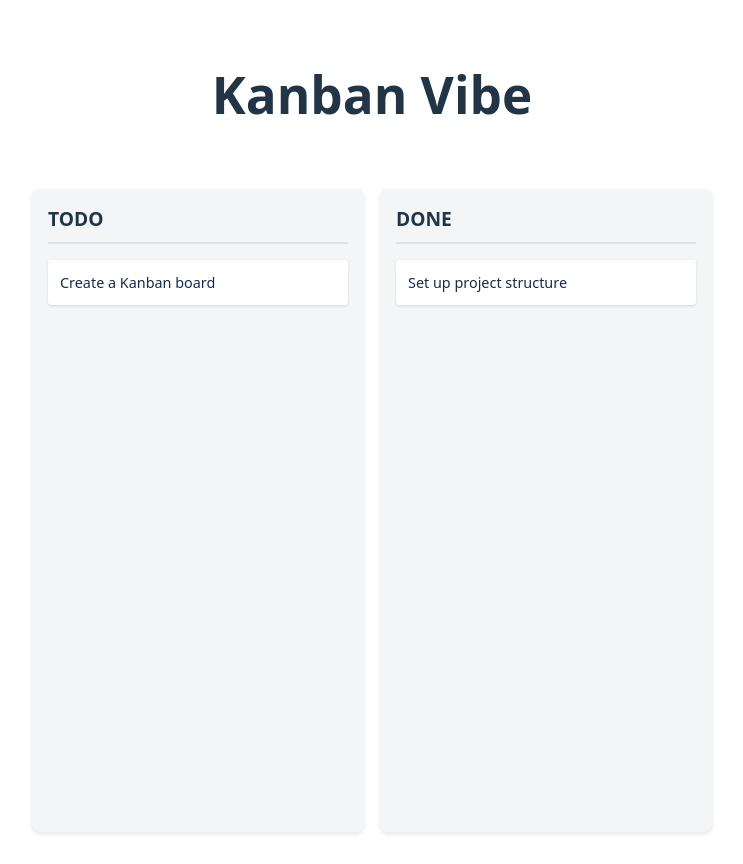
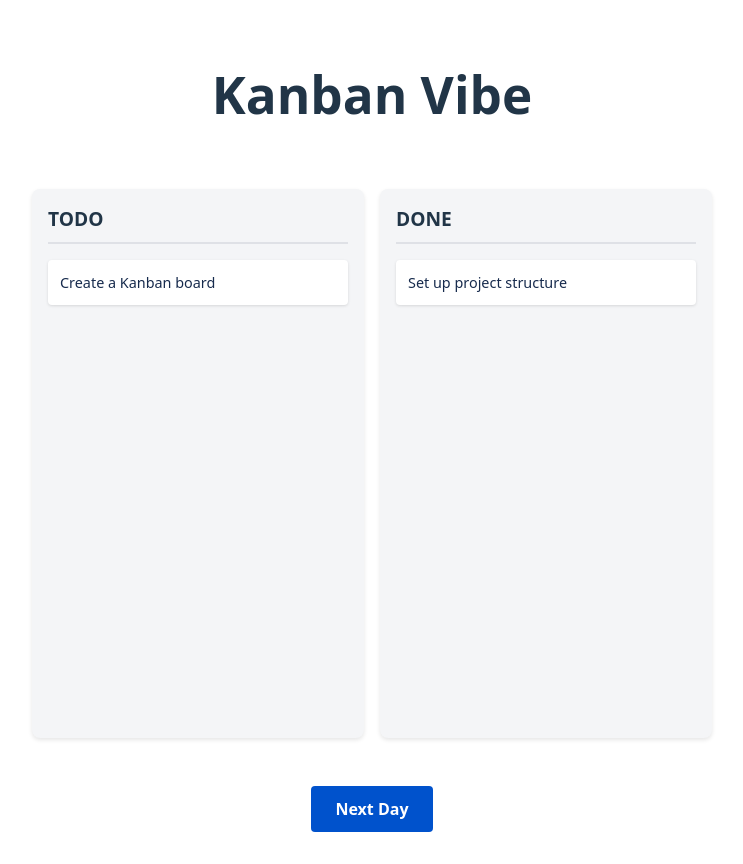
Before and after one commit to npelloux/kanban-vibe, a React (Vite) app: page / in a window 1280 px wide. Shown: the whole page, without its empty margins (268-1011 px from the left). Built offline with nearby package versions, Linux system fonts and the light colour scheme.

Commit message:
feat: add Next Day button with stagedone function

```diff
--- a/src/App.css
+++ b/src/App.css
@@ -64,3 +64,26 @@
   font-size: 0.9rem;
   color: #172b4d;
 }
+
+/* Next Day Button styles */
+.next-day-button {
+  background-color: #0052cc;
+  color: white;
+  border: none;
+  border-radius: 4px;
+  padding: 0.75rem 1.5rem;
+  font-size: 1rem;
+  font-weight: 600;
+  cursor: pointer;
+  transition: background-color 0.2s;
+  margin-top: 1rem;
+  align-self: center;
+}
+
+.next-day-button:hover {
+  background-color: #0747a6;
+}
+
+.next-day-button:active {
+  background-color: #003d99;
+}
--- a/src/App.tsx
+++ b/src/App.tsx
@@ -1,21 +1,55 @@
-import React from 'react'
+import React, { useState } from 'react'
 import './App.css'
 import { Column } from './components/Column'
+import { NextDayButton } from './components/NextDayButton'
+
+// Define the Card type
+interface Card {
+  id: string;
+  content: string;
+  stage: string;
+}
+
+// stagedone function to determine if a card should move to the next stage
+const stagedone = (card: Card): boolean => {
+  // For now, all cards in TODO will move to DONE
+  return card.stage === 'TODO';
+}
 
 function App() {
-  const todoCards = [
+  // Initialize cards with their stages
+  const initialCards: Card[] = [
     {
       id: '1',
-      content: 'Create a Kanban board'
+      content: 'Create a Kanban board',
+      stage: 'TODO'
+    },
+    {
+      id: '2',
+      content: 'Set up project structure',
+      stage: 'DONE'
     }
   ];
 
-  const doneCards = [
-    {
-      id: '2',
-      content: 'Set up project structure'
-    }
-  ];
+  // State to track all cards
+  const [cards, setCards] = useState<Card[]>(initialCards);
+
+  // Filter cards by stage
+  const todoCards = cards.filter(card => card.stage === 'TODO');
+  const doneCards = cards.filter(card => card.stage === 'DONE');
+
+  // Handle Next Day button click
+  const handleNextDay = () => {
+    // Process each card and move it if stagedone returns true
+    const updatedCards = cards.map(card => {
+      if (stagedone(card)) {
+        return { ...card, stage: 'DONE' };
+      }
+      return card;
+    });
+
+    setCards(updatedCards);
+  };
 
   return (
     <div className="app">
@@ -26,6 +60,9 @@ function App() {
         <Column title="TODO" cards={todoCards} />
         <Column title="DONE" cards={doneCards} />
       </main>
+      <div style={{ display: 'flex', justifyContent: 'center', marginTop: '2rem' }}>
+        <NextDayButton onClick={handleNextDay} />
+      </div>
     </div>
   )
 }
--- a/src/components/Column.tsx
+++ b/src/components/Column.tsx
@@ -1,9 +1,11 @@
 import React from 'react';
-import { Card } from './Card';
+import { Card as CardComponent } from './Card';
 
+// We're using a different name for the imported component to avoid confusion with the type
 interface CardType {
   id: string;
   content: string;
+  stage?: string; // Make stage optional to maintain compatibility
 }
 
 interface ColumnProps {
@@ -17,7 +19,7 @@ export const Column: React.FC<ColumnProps> = ({ title, cards }) => {
       <h2>{title}</h2>
       <div className="cards-container">
         {cards.map((card) => (
-          <Card key={card.id} id={card.id} content={card.content} />
+          <CardComponent key={card.id} id={card.id} content={card.content} />
         ))}
       </div>
     </div>
--- /dev/null
+++ b/src/components/NextDayButton.tsx
@@ -0,0 +1,16 @@
+import React from 'react';
+
+interface NextDayButtonProps {
+  onClick: () => void;
+}
+
+export const NextDayButton: React.FC<NextDayButtonProps> = ({ onClick }) => {
+  return (
+    <button
+      className="next-day-button"
+      onClick={onClick}
+    >
+      Next Day
+    </button>
+  );
+};
```
Also changed, not shown: cline_docs/progress.md (+1 -1 lines), 1 other file (tests, documents, lock files or other folders).
